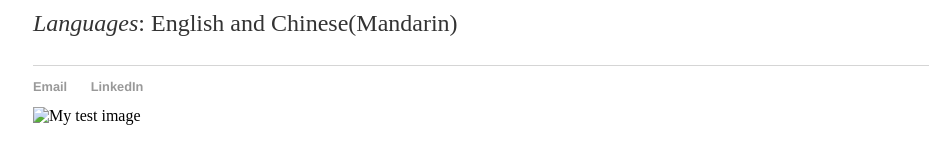
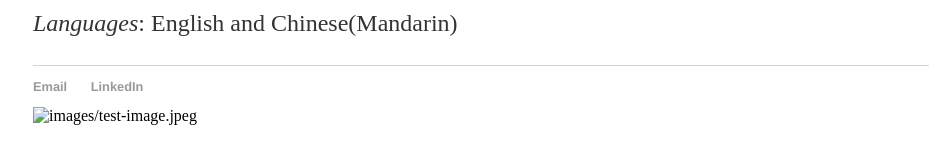
Before and after one commit to radarFudan/radarFudan.github.io, a Jekyll site: the page built from index.html, in a window 1280 px wide. Shown: the part 704-868 px from the top of the page, without its empty margins (159-1100 px from the left). Built offline with Jekyll 4.4.1, drawn with Linux system fonts in a browser that asks for light colours.

Commit message:
Update default.html

```diff
--- a/_layouts/default.html
+++ b/_layouts/default.html
@@ -41,6 +41,6 @@
 	        		<li><a href="https://linkedin.com/in/铈达-汪-ba9178158">LinkedIn</a></li>
 				</ul>
 			</footer>
-			<img src="" alt="My test image">
+			<img src="" alt="images/test-image.jpeg">
 		</body>
 	</html>
```
